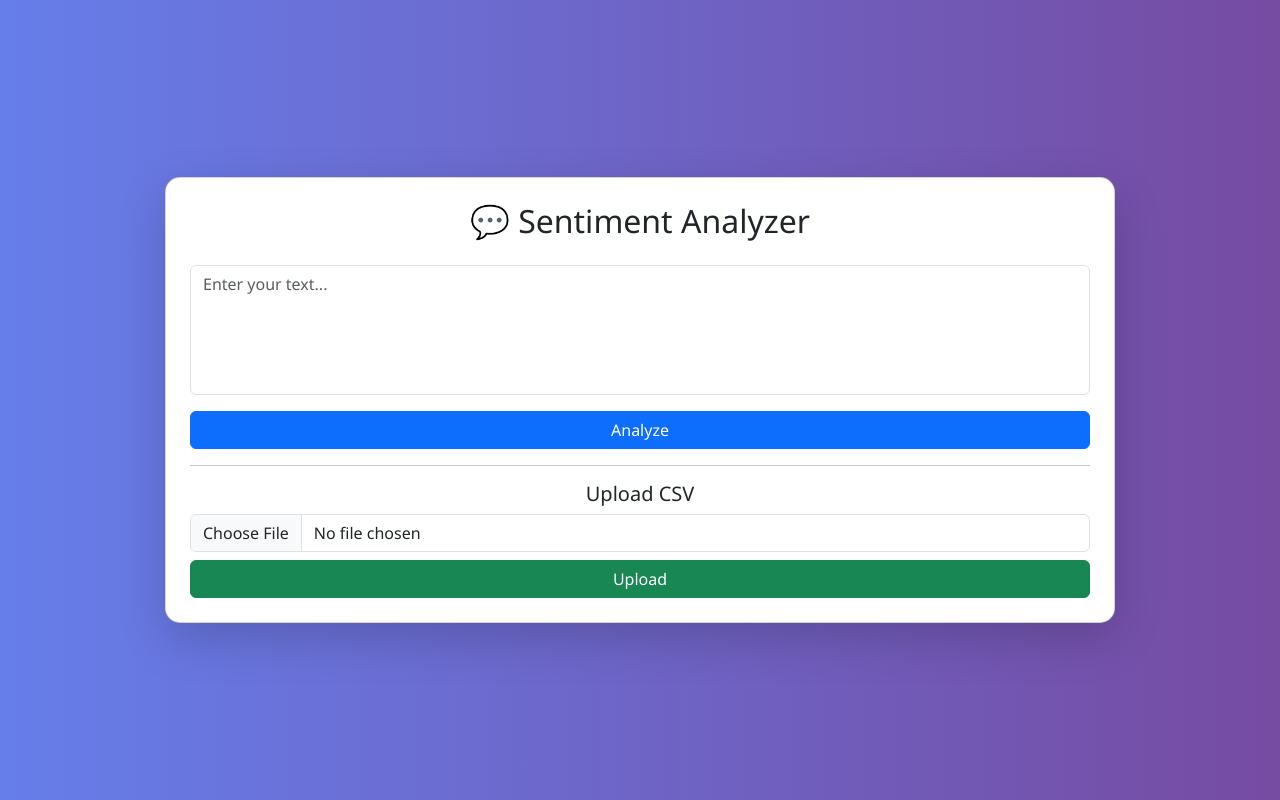
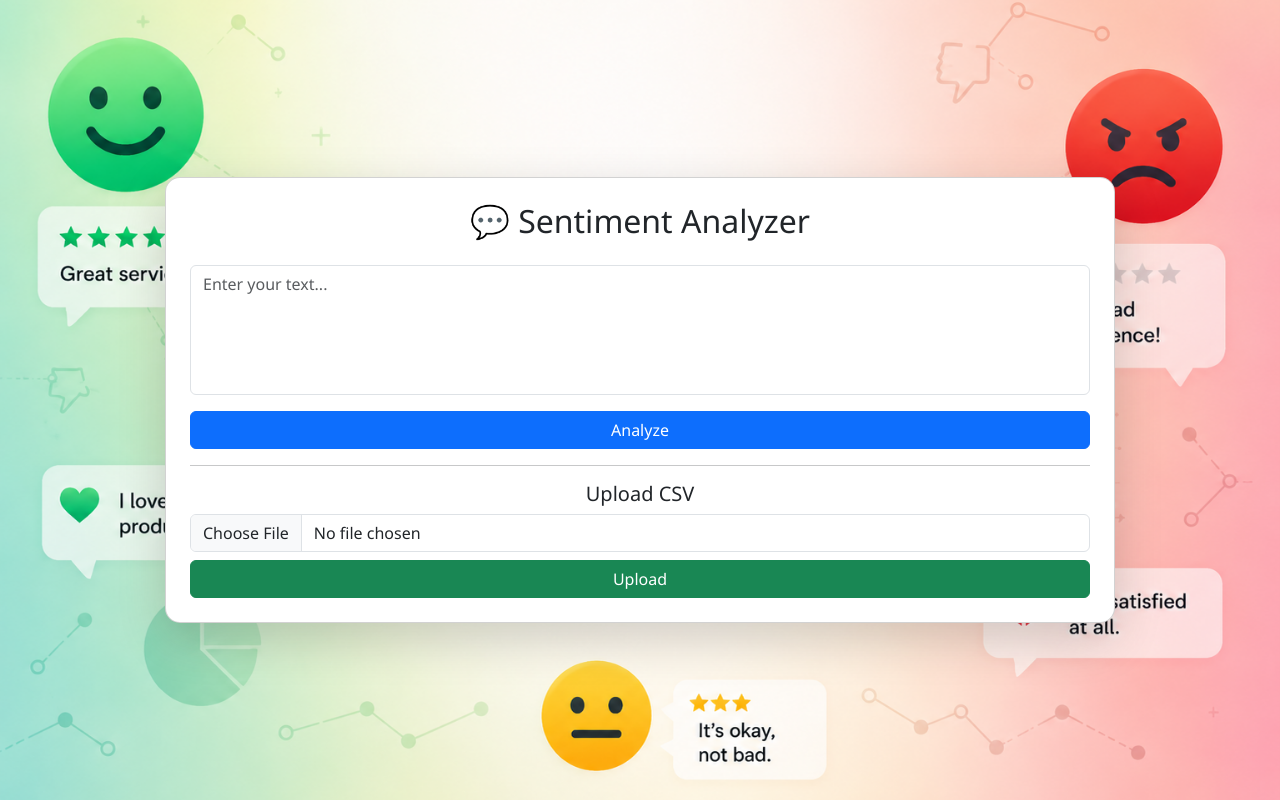
Before and after one commit to saieshwari987/sentiment-analysis-project, a Flask app: page / in a window 1280 px wide. Run offline with Flask 3, Linux system fonts and the light colour scheme; parts of the project's set-up code (start-up, migrations or seed data) failed here and were passed over.

Commit message:
added bg

```diff
--- a/static/style.css
+++ b/static/style.css
@@ -1,5 +1,9 @@
-body {
-    background: linear-gradient(to right, #667eea, #764ba2);
+body{
+    background-image: url('/static/bg.png');
+    background-size: cover;
+    background-position: center;
+    background-repeat: no-repeat;
+    background-attachment: fixed;
     font-family: 'Segoe UI', sans-serif;
 }
 
```
Also changed, not shown: static/bg.png (added).
